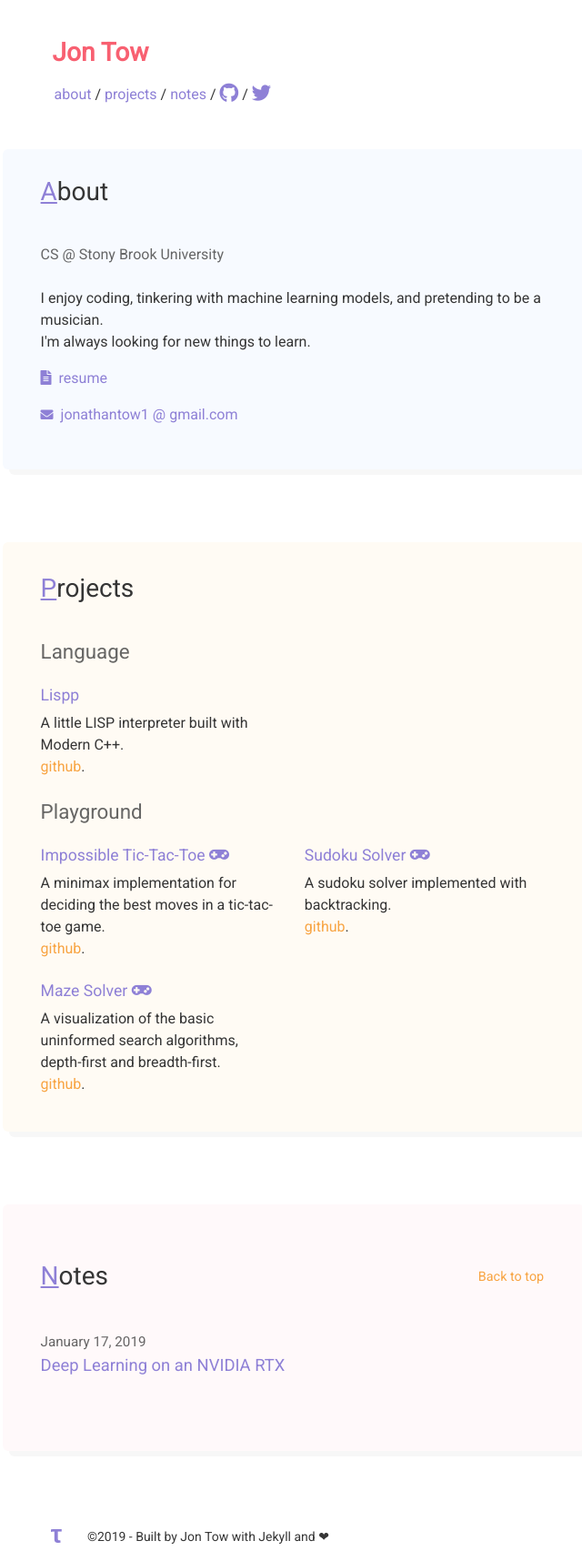
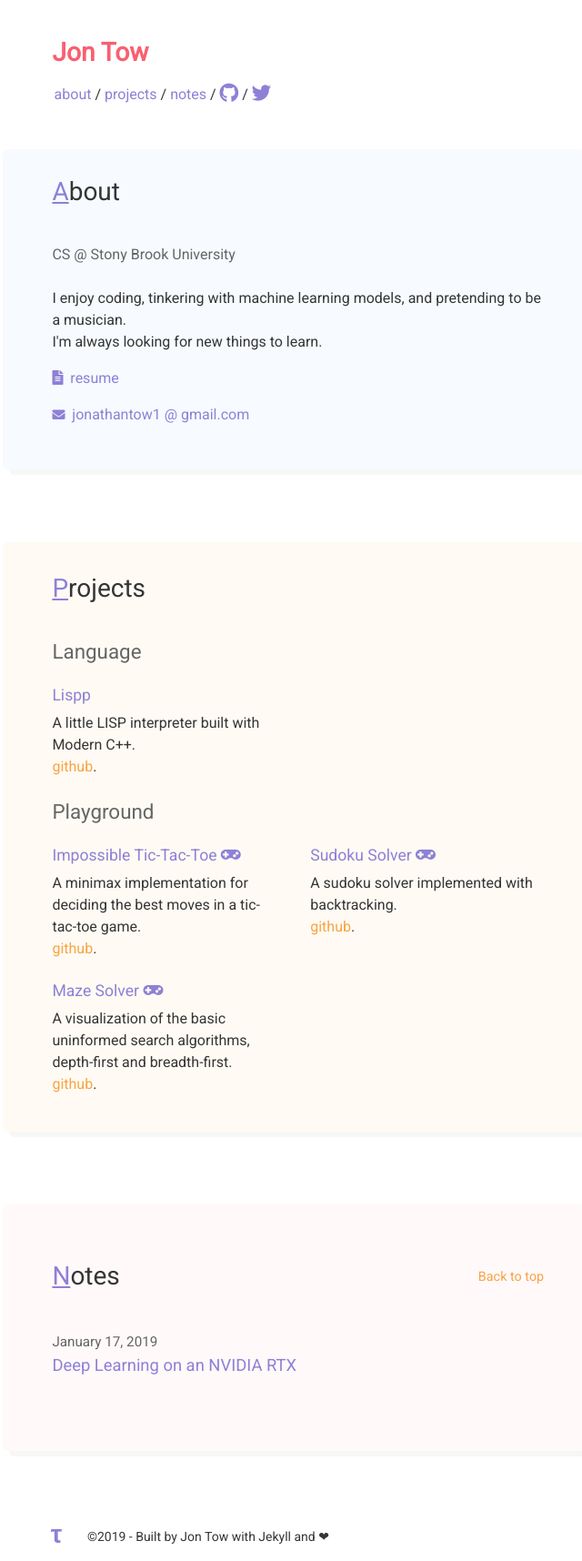
Before and after one commit to jon-tow/jon-tow.github.io, a Jekyll site: the page built from index.html, in a window 1280 px wide. Shown: the whole page at 91% size, without its empty margins (254-894 px from the left). Built offline with Jekyll 4.4.1, drawn with Linux system fonts in a browser that asks for light colours.

Commit message:
fix alignment problem

```diff
--- a/assets/css/main.css
+++ b/assets/css/main.css
@@ -149,12 +149,12 @@ nav {
 
 /* Section Styling */
 section {
-    padding: 2em 1em 2em .6em;
+
+    padding: 2em 1em 2em 1.4em;
     margin-bottom: 5em;
     border-radius: 6px;
     width: 40em;
     box-shadow: 7px 6px rgba(245, 245, 245, .75);
-
 }
 
 .section-header {
@@ -168,6 +168,7 @@ section {
 
 .post {
     margin: 0 auto;
+    background-color: var(--main-white);
     height: 100%;
 }
 
```
